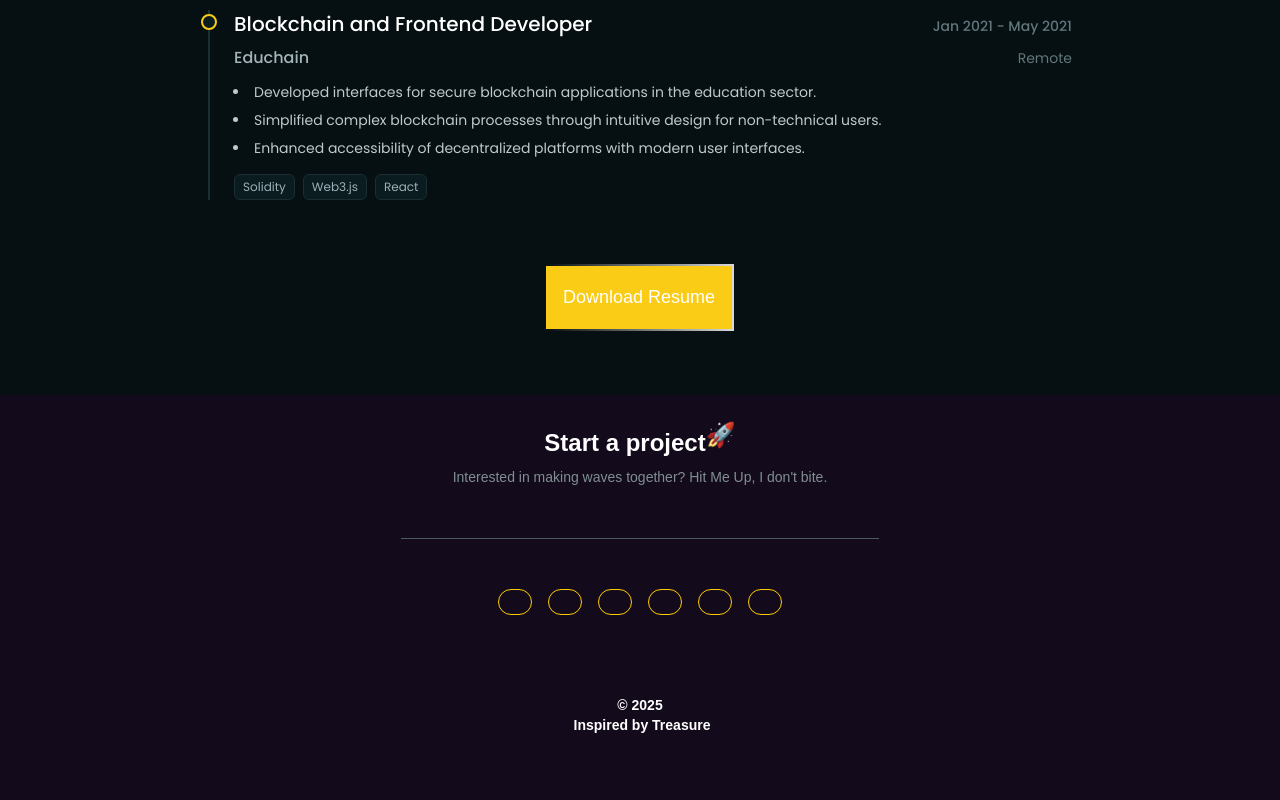
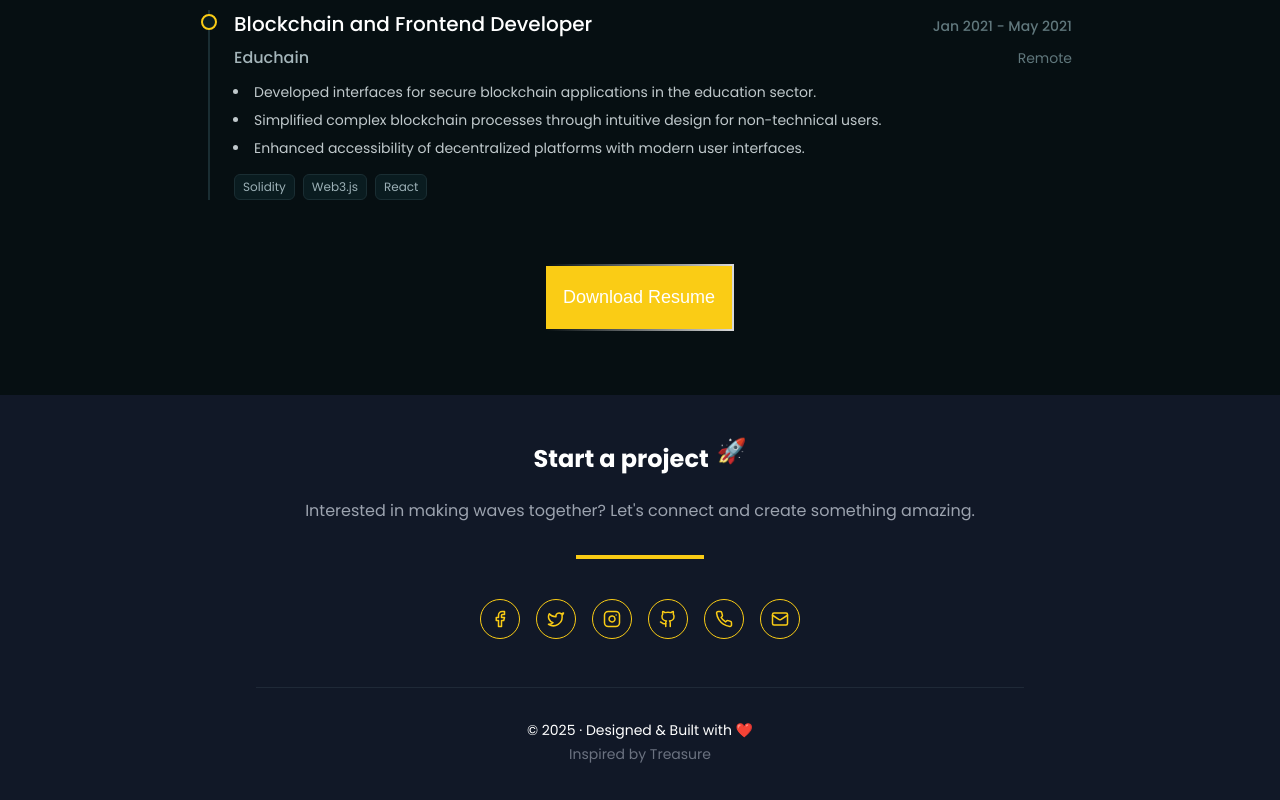
Before and after one commit to heyrapto/portfolio-, a React (Vite) app: page / in a window 1280 px wide. Shown: the part 5624-6424 px from the top of the page. Built offline with nearby package versions, Linux system fonts and the light colour scheme.

Commit message:
Update Footer.tsx

```diff
--- a/src/components/Footer.tsx
+++ b/src/components/Footer.tsx
@@ -1,61 +1,75 @@
+import React from 'react';
+import { Facebook, Twitter, Instagram, Github, Phone, Mail } from 'lucide-react';
+
 export const Footer = () => {
-    const iconStyle = "rounded-full border border-1 border-[#FFCC00] px-4 p-3 text-sm bg-transparent text-[#FFCC00] hover:border-[#34afcb] hover:bg-[#34afcb] hover:text-[#0a1c20]";
+  const iconStyle = "flex items-center justify-center rounded-full border border-1 border-yellow-400 w-10 h-10 text-yellow-400 hover:border-cyan-500 hover:bg-cyan-500 hover:text-gray-900 transition-all duration-300";
+
+  const year = new Date().getFullYear();
+
   return (
-      <footer>
-        <div className="flex justify-center py-3 font-rubik">
-          <div className="my_fixed_width text-center py-5">
-            <h2 className="font-bold text-2xl font-clash">
-              <span>Start a project</span>
-              <span className="animate-bounce inline-block">🚀</span>
+    <footer className="bg-gray-900 text-white w-full">
+      <div className="container mx-auto px-4 py-12">
+        <div className="max-w-3xl mx-auto text-center">
+          <h2 className="font-bold text-2xl mb-6">
+            <span className="mr-2">Start a project</span>
+            <span className="inline-block animate-bounce">🚀</span>
           </h2>
-            <p className="text-[#808e91] font-rubik text-sm my-2">
-              Interested in making waves together? Hit Me Up, I don't bite.
+
+          <p className="text-gray-400 mb-8">
+            Interested in making waves together? Let's connect and create something amazing.
           </p>
-            <hr className="my-[2.7rem] border-[#4c5a5d] inline-block w-[65%] md:w-[45%]" />
-            <div className=" flex justify-center items-center flex-col md:space-x-4 md:flex-row md:flex-wrap">
-              <div className="flex justify-center items-center space-x-4 mb-4 md:mb-0">
+
+          <div className="w-32 h-1 bg-yellow-400 mx-auto mb-10"></div>
+
+          <div className="flex flex-wrap justify-center gap-4 mb-12">
             <a
               href="https://www.facebook.com/raptomiofw"
               className={iconStyle}
+              aria-label="Facebook"
             >
-                  <i className="fab fa-facebook"></i>
+              <Facebook size={18} />
             </a>
             <a
               href="https://twitter.com/heyrapto"
               className={iconStyle}
+              aria-label="Twitter"
             >
-                  <i className="fab fa-twitter"></i>
+              <Twitter size={18} />
             </a>
             <a
               href="https://www.instagram.com/caleb.kale"
               className={iconStyle}
+              aria-label="Instagram"
             >
-                  <i className="fab fa-instagram"></i>
+              <Instagram size={18} />
             </a>
-              </div>
-              <div className="flex justify-center items-center space-x-4">
             <a
               href="https://www.github.com/heycalebszn"
               className={iconStyle}
+              aria-label="GitHub"
             >
-                  <i className="fab fa-github"></i>
-                </a>
-                <a href="https://wa.me/+2347064019926" className={iconStyle}>
-                  <i className="fab fa-whatsapp"></i>
+              <Github size={18} />
             </a>
             <a
-                  href="mailto: raptomiofw@gmail.com"
+              href="https://wa.me/+2347064019926"
               className={iconStyle}
+              aria-label="WhatsApp"
             >
-                  <i className="fa fa-envelope"></i>
+              <Phone size={18} />
+            </a>
+            <a
+              href="mailto:raptomiofw@gmail.com"
+              className={iconStyle}
+              aria-label="Email"
+            >
+              <Mail size={18} />
             </a>
           </div>
+
+          <div className="pt-8 border-t border-gray-800 text-sm">
+            <p>&copy; {year} · Designed & Built with ❤️</p>
+            <p className="mt-1 text-gray-500">Inspired by Treasure</p>
           </div>
-            <div className="text-white font-bold text-sm mt-[5rem] my-[2rem] flex flex-col items-center text-center justify-center">
-              <p>&copy; 2025</p>
-              <p className="ml-1">Inspired by Treasure</p>
-            </div>
-
         </div>
       </div>
     </footer>
```
Lines whose indentation alone changed are shown as unchanged.
